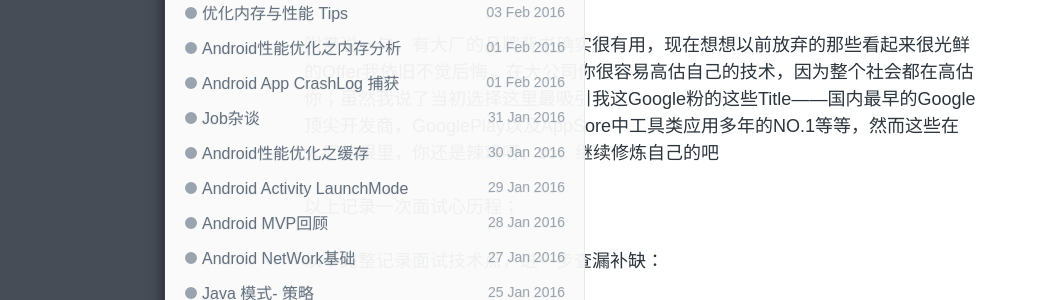
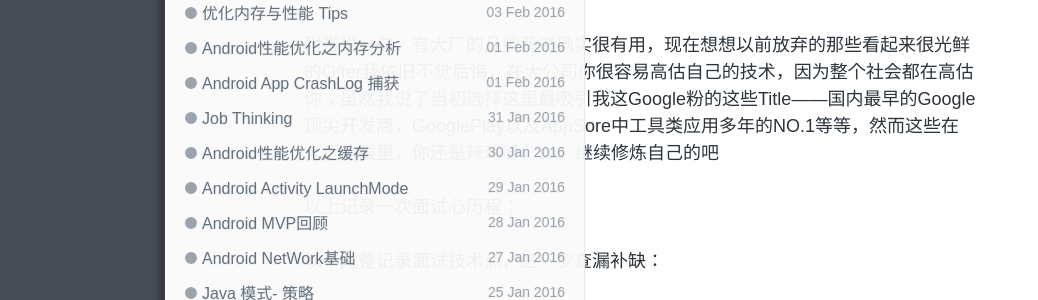
Before and after one commit to enlipan/enlipan.github.io, a Jekyll site: the page built from _posts/2016-01-31-android-job-thinking-first.md, in a window 1280 px wide. Shown: the part 953-1253 px from the top of the page, without its empty margins (0-1038 px from the left). Built offline with Jekyll 4.4.1, drawn with Linux system fonts in a browser that asks for light colours; nearby versions of some CDN libraries; comment, search, counter and statistics services are not loaded.

Commit message:
post pages android service

```diff
--- a/_posts/2016-01-31-android-job-1.md
+++ b/_posts/2016-01-31-android-job-thinking-first.md
@@ -1,6 +1,6 @@
 ---
 layout: post
-title: Job杂谈
+title: Job Thinking
 category: others
 ---
 
```
